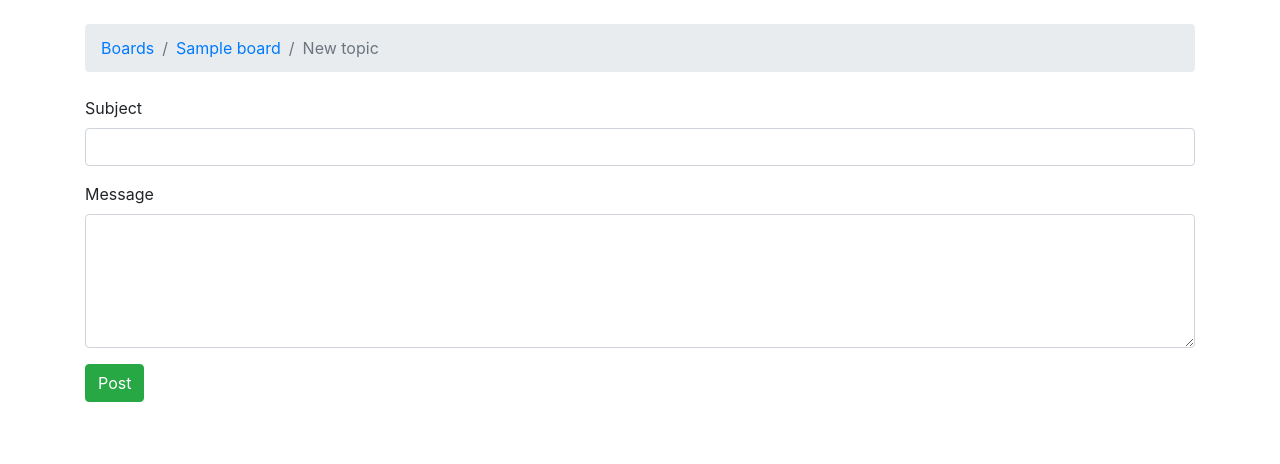
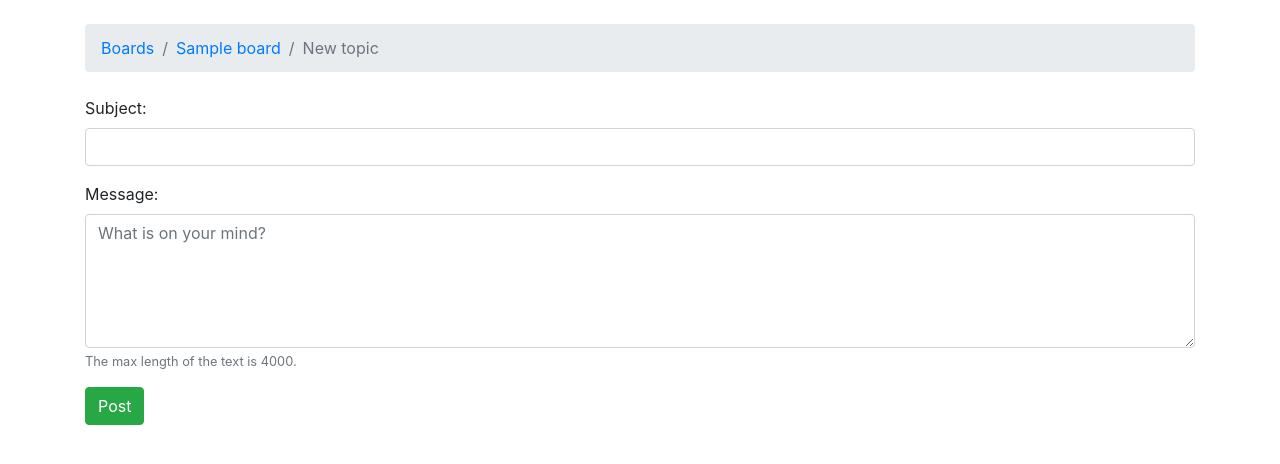
Before and after one commit to emiliko/django-tutorial-1, a Django app: page /boards/1/new/ in a window 1280 px wide. Shown: the part 56-520 px from the top of the page. Run offline with Django 3.2, Linux system fonts and the light colour scheme; tables that the repository leaves empty hold one stand-in row (values such as "Sample post"); some libraries are stand-ins or nearby versions.

Commit message:
Implement a form with Forms API

```diff
--- /dev/null
+++ b/myproject/boards/forms.py
@@ -0,0 +1,17 @@
+from django import forms
+from .models import Topic
+
+# ModelForm associated with Topic model
+class NewTopicForm(forms.ModelForm):
+    # refers to the message in the Post we want to save
+    message = forms.CharField(
+        widget=forms.Textarea(
+            attrs={'rows': 5, 'placeholder': 'What is on your mind?'}
+        ),
+        max_length=4000,
+        help_text='The max length of the text is 4000.'
+        )
+
+    class Meta:
+        model = Topic
+        fields =['subject', 'message'] # subject refers to the subject dield in the Topic class
--- a/myproject/boards/views.py
+++ b/myproject/boards/views.py
@@ -3,6 +3,7 @@ from django.http import HttpResponse
 from .models import Board, Topic, Post
 from django.http import Http404
 from django.contrib.auth.models import User
+from .forms import NewTopicForm
 
 
 def home(request):
@@ -22,25 +23,26 @@ def board_topics(request, pk):
 
 def new_topic(request, pk):
     board = get_object_or_404(Board, pk=pk)
+    user = User.objects.first() # TODO: get the currently logged in user
 
-    if request.method == 'POST':
-        subject = request.POST['subject']
-        message = request.POST['message']
+    if request.method == 'POST': # check if request is a POST or GET
+        form = NewTopicForm(request.POST) #instantiate a form instance passing the POST data to the form
 
-        user = User.objects.first() # TODO: get the currently logged in user
+        if form.is_valid(): #verify the data, if the data was invalid, Django will add a list of errors to the form
+            topic = form.save(commit=False) # save the data in the database
+            topic.board = board
+            topic.starter = user
+            topic.save()
+            post = Post.objects.create(
+                message=form.cleaned_data.get('message'),
+                topic=topic,
+                created_by=user
+            )
 
-        topic = Topic.objects.create(
-            subject=subject,
-            board=board,
-            starter=user
-        )
+            # redirect the user somewhere else to aboid the user resubmitting the form
+            # by pressing F5 and also to keep the flow of the application
+            return redirect('board_topics', pk=board.pk) # TODO: redirect to the created topic page
+    else: # if the request was a GET, initialize a new and empty form
+        form = NewTopicForm()
 
-        post = Post.objects.create(
-            message=message,
-            topic=topic,
-            created_by=user
-        )
-
-        return redirect('board_topics', pk=board.pk) # TODO: redirect to the created topic page
-
-    return render(request, 'new_topic.html', {'board' : board})
+    return render(request, 'new_topic.html', {'board' : board, 'form': form})
--- a/myproject/myproject/settings.py
+++ b/myproject/myproject/settings.py
@@ -40,6 +40,8 @@ INSTALLED_APPS = [
     'django.contrib.sessions',
     'django.contrib.messages',
     'django.contrib.staticfiles',
+
+    'widget_tweaks',
 
     'boards',
 ]
--- /dev/null
+++ b/myproject/templates/includes/form.html
@@ -0,0 +1,35 @@
+{% load widget_tweaks %}
+
+<!-- The render_field tag is not part of Django;
+it lives inside the widget_tweaks package we installed.
+To use it we have to pass a form field instance as the first parameter,
+and then after we can add arbitrary HTML attributes to complement it.
+It will be useful because then we can assign classes based on certain
+conditions.-->
+
+{% for field in form %}
+  <div class="form-group">
+    {{ field.label_tag }}
+
+    {% if form.is_bound %}
+      {% if field.errors %}
+        {% render_field field class="form-control is-invalid" %}
+        {% for error in field.errors %}
+          <div class="invalid-feedback">
+            {{ error }}
+          </div>
+        {% endfor %}
+      {% else %}
+        {% render_field field class="form-control is-valid" %}
+      {% endif %}
+    {% else %}
+      {% render_field field class="form-control" %}
+    {% endif %}
+
+    {% if field.help_text %}
+      <small class="form-text text-muted">
+        {{ field.help_text }}
+      </small>
+    {% endif %}
+  </div>
+{% endfor %}
--- a/myproject/templates/new_topic.html
+++ b/myproject/templates/new_topic.html
@@ -9,16 +9,12 @@
 {% endblock %}
 
 {% block content %}
-    <form method="post">
+    <form method="post" novalidate>
         {% csrf_token %}
-        <div class="form-group">
-            <label for="id_subject">Subject</label>
-            <input type="text" class="form-control" id="id_subject" name="subject">
-        </div>
-        <div class="form-group">
-            <label for="id_message">Message</label>
-            <textarea class="form-control" id="id_message" name="message" rows="5"></textarea>
-        </div>
-            <button type="submit" class="btn btn-success">Post</button>
+
+        <!-- include is used to include HTML templates in another template-->
+        {% include 'includes/form.html' %}
+
+        <button type="submit" class="btn btn-success">Post</button>
     </form>
 {% endblock %}
```
Also changed, not shown: myproject/boards/tests.py (+10 -1 lines).
